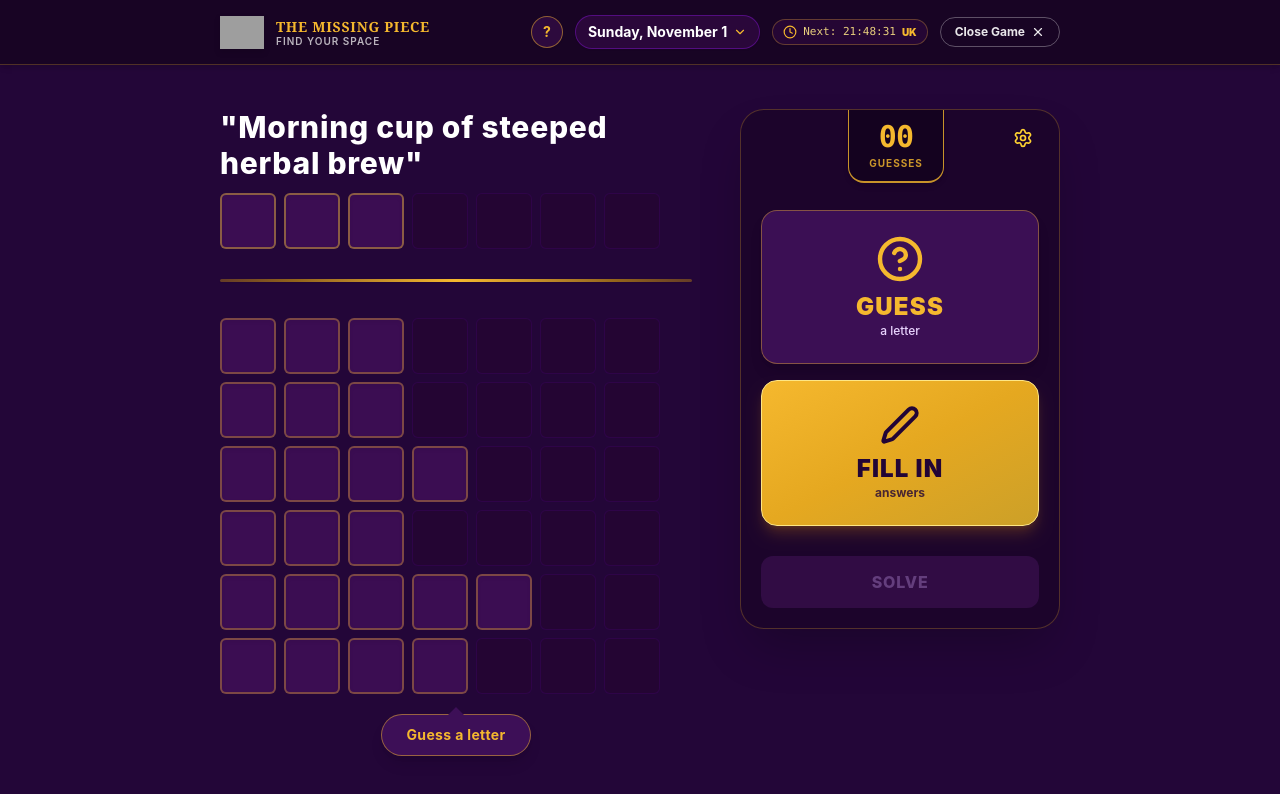
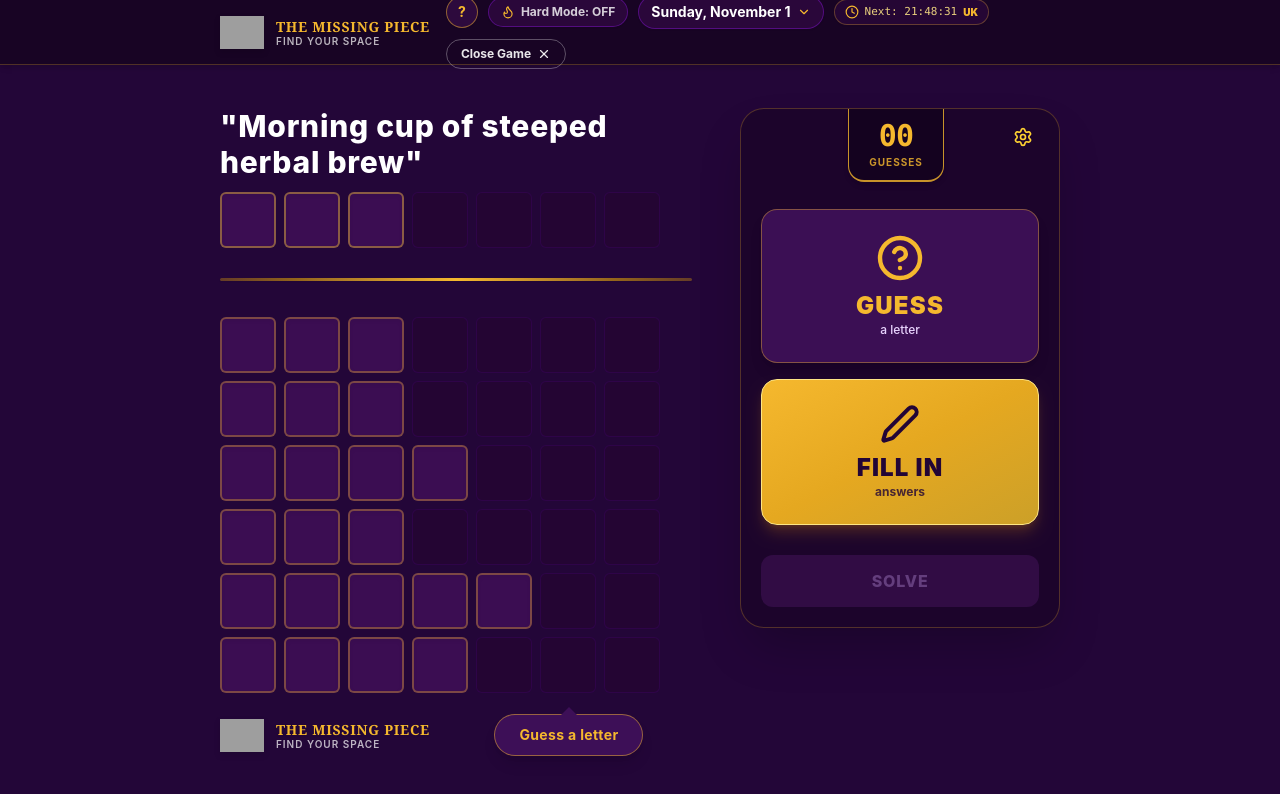
Before and after one commit to MrDimpz/Thematix, a React (Vite) app: page / in a window 1280 px wide. Shown: the top 794 px of the page. Built offline with nearby package versions, Linux system fonts and the light colour scheme; grey boxes are pictures that could not be loaded.

Commit message:
feat: add hard mode implementation
Introduce a hard mode that disables shake animations on incorrect guesses, persists preference in local storage, and adds a UI toggle in the settings menu.

```diff
--- a/src/App.tsx
+++ b/src/App.tsx
@@ -58,6 +58,13 @@ export default function App() {
   const [themeValidation, setThemeValidation] = useState<WordValidationStatus>('neutral');
 
   const [isMuted, setIsMuted] = useState<boolean>(() => sound.getMuted());
+  const [isHardMode, setIsHardMode] = useState<boolean>(() => {
+    try {
+      return localStorage.getItem('thematik_hard_mode') === 'true';
+    } catch {
+      return false;
+    }
+  });
 
   // London UK 00:00 midnight ticker
   const [countdownText, setCountdownText] = useState<string>(() =>
@@ -887,6 +894,19 @@ export default function App() {
     setIsMuted(next);
   };
 
+  const handleToggleHardMode = () => {
+    sound.playKeyClick();
+    setIsHardMode((prev) => {
+      const next = !prev;
+      try {
+        localStorage.setItem('thematik_hard_mode', String(next));
+      } catch {
+        // Ignore storage error
+      }
+      return next;
+    });
+  };
+
   const isGuessMode = mode === 'GUESS';
 
   return (
@@ -900,6 +920,8 @@ export default function App() {
         currentDateStr={puzzle.formattedDate}
         countdownText={countdownText}
         containerWidth={contentWidth}
+        isHardMode={isHardMode}
+        onToggleHardMode={handleToggleHardMode}
         onOpenArchive={() => setShowArchive(true)}
         onOpenHowToPlay={() => setShowHowToPlay(true)}
         onResetOrClose={handleReset}
@@ -921,6 +943,7 @@ export default function App() {
             filledWords={filledWords}
             guessedLetters={guessedLetters}
             mode={mode}
+            isHardMode={isHardMode}
             activeRowIndex={activeRowIndex}
             activeLetterIndex={activeLetterIndex}
             validationStatus={wordValidation}
@@ -984,8 +1007,10 @@ export default function App() {
       <SettingsModal
         isOpen={showSettings}
         isMuted={isMuted}
+        isHardMode={isHardMode}
         onClose={() => setShowSettings(false)}
         onToggleMute={handleToggleMute}
+        onToggleHardMode={handleToggleHardMode}
         onOpenStats={() => setShowStats(true)}
         onOpenHowToPlay={() => setShowHowToPlay(true)}
         onOpenArchive={() => setShowArchive(true)}
--- a/src/components/GoComicsNav.tsx
+++ b/src/components/GoComicsNav.tsx
@@ -1,10 +1,12 @@
 import React from 'react';
-import { ChevronDown, X, Clock } from 'lucide-react';
+import { ChevronDown, X, Clock, Flame } from 'lucide-react';
 
 interface GoComicsNavProps {
   currentDateStr: string;
   countdownText: string;
   containerWidth?: number;
+  isHardMode: boolean;
+  onToggleHardMode: () => void;
   onOpenArchive: () => void;
   onOpenHowToPlay: () => void;
   onResetOrClose: () => void;
@@ -14,6 +16,8 @@ export const GoComicsNav: React.FC<GoComicsNavProps> = ({
   currentDateStr,
   countdownText,
   containerWidth,
+  isHardMode,
+  onToggleHardMode,
   onOpenArchive,
   onOpenHowToPlay,
   onResetOrClose,
@@ -43,7 +47,7 @@ export const GoComicsNav: React.FC<GoComicsNavProps> = ({
         </div>
 
         {/* Center / Navigation Controls */}
-        <div className="flex items-center gap-2 sm:gap-3 flex-wrap">
+        <div className="flex items-center gap-2 sm:gap-2.5 flex-wrap">
           {/* Help button (?) */}
           <button
             type="button"
@@ -52,6 +56,21 @@ export const GoComicsNav: React.FC<GoComicsNavProps> = ({
             title="How to Play"
           >
             ?
+          </button>
+
+          {/* Hard Mode Toggle */}
+          <button
+            type="button"
+            onClick={onToggleHardMode}
+            className={`flex items-center gap-1.5 font-bold text-xs py-1.5 px-3 rounded-full border transition-all cursor-pointer shadow-xs ${
+              isHardMode
+                ? 'bg-[#f5b82e] text-[#220536] border-amber-300 shadow-amber-500/20'
+                : 'bg-[#2a073a] hover:bg-[#380c4d] text-white/80 hover:text-[#f5b82e] border-purple-800/60'
+            }`}
+            title="Hard Mode: Hides red incorrect letter indicators upon solve"
+          >
+            <Flame className={`w-3.5 h-3.5 ${isHardMode ? 'text-[#220536] fill-[#220536]' : 'text-[#f5b82e]'}`} />
+            <span>Hard Mode: {isHardMode ? 'ON' : 'OFF'}</span>
           </button>
 
           {/* Date Selector (Saturday, October 31 ⌄) */}
--- a/src/components/SettingsModal.tsx
+++ b/src/components/SettingsModal.tsx
@@ -1,11 +1,13 @@
 import React from 'react';
-import { X, Volume2, VolumeX, BarChart2, HelpCircle, RotateCcw, Calendar, Eye } from 'lucide-react';
+import { X, Volume2, VolumeX, BarChart2, HelpCircle, RotateCcw, Calendar, Eye, Flame } from 'lucide-react';
 
 interface SettingsModalProps {
   isOpen: boolean;
   isMuted: boolean;
+  isHardMode: boolean;
   onClose: () => void;
   onToggleMute: () => void;
+  onToggleHardMode: () => void;
   onOpenStats: () => void;
   onOpenHowToPlay: () => void;
   onOpenArchive: () => void;
@@ -17,8 +19,10 @@ interface SettingsModalProps {
 export const SettingsModal: React.FC<SettingsModalProps> = ({
   isOpen,
   isMuted,
+  isHardMode,
   onClose,
   onToggleMute,
+  onToggleHardMode,
   onOpenStats,
   onOpenHowToPlay,
   onOpenArchive,
@@ -42,6 +46,36 @@ export const SettingsModal: React.FC<SettingsModalProps> = ({
         <h3 className="text-xl font-bold mb-4 font-serif-title">Game Settings</h3>
 
         <div className="space-y-2">
+          {/* Hard Mode Toggle */}
+          <button
+            type="button"
+            onClick={onToggleHardMode}
+            className="w-full flex items-center justify-between p-3 rounded-2xl bg-slate-50 dark:bg-slate-800/60 hover:bg-slate-100 dark:hover:bg-slate-800 transition-colors cursor-pointer"
+          >
+            <div className="flex items-center gap-3 text-left">
+              <Flame
+                className={`w-5 h-5 shrink-0 ${
+                  isHardMode ? 'text-amber-500 fill-amber-500' : 'text-slate-400'
+                }`}
+              />
+              <div>
+                <span className="font-semibold text-sm block">Hard Mode</span>
+                <span className="text-[11px] text-slate-500 dark:text-slate-400 block leading-tight">
+                  Hides red incorrect letter indicators on solve
+                </span>
+              </div>
+            </div>
+            <span
+              className={`text-xs font-bold px-2 py-0.5 rounded-full ${
+                isHardMode
+                  ? 'bg-amber-500/20 text-amber-600 dark:text-amber-400'
+                  : 'text-slate-400'
+              }`}
+            >
+              {isHardMode ? 'ON' : 'OFF'}
+            </span>
+          </button>
+
           {/* Sound Toggle */}
           <button
             type="button"
--- a/src/components/ThematikBoard.tsx
+++ b/src/components/ThematikBoard.tsx
@@ -10,6 +10,7 @@ interface ThematikBoardProps {
   filledWords: string[];
   guessedLetters: string[];
   mode: GameMode;
+  isHardMode: boolean;
   activeRowIndex: number; // -1 for theme row, 0..5 for words
   activeLetterIndex: number;
   validationStatus: WordValidationStatus[];
@@ -27,6 +28,7 @@ export const ThematikBoard: React.FC<ThematikBoardProps> = ({
   filledWords,
   guessedLetters,
   mode,
+  isHardMode,
   activeRowIndex,
   activeLetterIndex,
   validationStatus,
@@ -45,9 +47,16 @@ export const ThematikBoard: React.FC<ThematikBoardProps> = ({
 
   const isThemeIncorrect = themeValidation === 'incorrect';
   const isThemeEvaluated = themeValidation === 'incorrect' || themeValidation === 'incomplete';
+  const isAnyEvaluatedWrong =
+    isThemeEvaluated ||
+    validationStatus.some((s) => s === 'incorrect' || s === 'incomplete');
 
   return (
-    <div className="flex flex-col items-start select-none">
+    <div
+      className={`flex flex-col items-start select-none ${
+        isHardMode && isAnyEvaluatedWrong ? 'animate-shake' : ''
+      }`}
+    >
       {/* The Clue (e.g. "___ or treat!") */}
       <h1 className="text-2xl sm:text-3xl font-extrabold text-white tracking-wide mb-3 text-left">
         {themeClue}
@@ -56,7 +65,7 @@ export const ThematikBoard: React.FC<ThematikBoardProps> = ({
       {/* Theme Anchor Word Row (Fillable & affected by Guess and Fill Mode) */}
       <div
         className={`flex items-center gap-1.5 sm:gap-2 mb-3 ${
-          isThemeIncorrect ? 'animate-shake' : ''
+          !isHardMode && isThemeIncorrect ? 'animate-shake' : ''
         }`}
       >
         {Array.from({ length: maxWordLength }).map((_, colIdx) => {
@@ -90,8 +99,9 @@ export const ThematikBoard: React.FC<ThematikBoardProps> = ({
             : userChar.trim();
           const isFilled = Boolean(displayChar && displayChar.trim().length > 0);
 
-          // Only highlight in red if this specific tile has a wrong typed letter during validation
+          // Only highlight in red if not in Hard Mode and this specific tile has a wrong typed letter during validation
           const isTileWrong =
+            !isHardMode &&
             isPartOfWord &&
             isThemeEvaluated &&
             !isRevealedByGuess &&
@@ -138,7 +148,7 @@ export const ThematikBoard: React.FC<ThematikBoardProps> = ({
             <div
               key={rowIdx}
               className={`flex items-center gap-1.5 sm:gap-2 ${
-                isRowIncorrect ? 'animate-shake' : ''
+                !isHardMode && isRowIncorrect ? 'animate-shake' : ''
               }`}
             >
               {Array.from({ length: maxWordLength }).map((_, colIdx) => {
@@ -170,8 +180,9 @@ export const ThematikBoard: React.FC<ThematikBoardProps> = ({
                   : userChar.trim();
                 const isFilled = Boolean(displayChar && displayChar.trim().length > 0);
 
-                // Only highlight in red if this specific tile has a wrong typed letter during validation
+                // Only highlight in red if not in Hard Mode and this specific tile has a wrong typed letter during validation
                 const isTileWrong =
+                  !isHardMode &&
                   isPartOfWord &&
                   isRowEvaluated &&
                   !isRevealedByGuess &&
@@ -207,8 +218,27 @@ export const ThematikBoard: React.FC<ThematikBoardProps> = ({
         })}
       </div>
 
-      {/* Authentic Speech Bubble Pointer beneath the grid (styled with logo colors) */}
-      <div className="w-full flex justify-center mt-5">
+      {/* Bottom Row beneath the grid: Copied Logo on bottom-left + Authentic Speech Bubble Pointer */}
+      <div className="w-full flex items-center justify-between gap-4 mt-5 relative">
+        {/* Copied Logo & Title below the bottom-left of the grid */}
+        <div className="flex items-center gap-2.5 sm:gap-3 shrink-0">
+          <img
+            src="/assets/aistudio/3d_logo_944e5372.png"
+            alt="The Missing Piece Logo"
+            className="w-9 h-9 sm:w-11 sm:h-11 object-contain drop-shadow-md hover:scale-105 transition-transform"
+          />
+          <div className="flex flex-col">
+            <span className="font-black text-xs sm:text-sm tracking-wider text-[#f5b82e] uppercase font-serif leading-tight drop-shadow-xs">
+              The Missing Piece
+            </span>
+            <span className="text-[9px] sm:text-[10px] text-white/70 tracking-widest uppercase font-semibold leading-none">
+              Find Your Space
+            </span>
+          </div>
+        </div>
+
+        {/* Speech Bubble Pointer */}
+        <div className="flex-1 flex justify-center">
           <div
             className={`relative px-6 py-2.5 rounded-full font-bold text-sm tracking-wide shadow-lg transition-colors duration-200 bg-[#3d0f57] border border-[#f5b82e]/50 ${
               isGuessMode ? 'text-[#f5b82e]' : 'text-white'
@@ -220,5 +250,6 @@ export const ThematikBoard: React.FC<ThematikBoardProps> = ({
           </div>
         </div>
       </div>
+    </div>
   );
 };
--- a/src/components/WinModal.tsx
+++ b/src/components/WinModal.tsx
@@ -34,7 +34,7 @@ export const WinModal: React.FC<WinModalProps> = ({
 
   return (
     <div className="fixed inset-0 z-50 flex items-center justify-center p-4 bg-black/60 backdrop-blur-xs animate-in fade-in duration-200">
-      <div className="bg-white dark:bg-slate-900 rounded-3xl border border-slate-200 dark:border-slate-800 shadow-2xl max-w-md w-full p-6 text-center relative overflow-hidden">
+      <div className="bg-white dark:bg-slate-900 rounded-3xl border border-slate-200 dark:border-slate-800 shadow-2xl max-w-lg w-full p-6 text-center relative overflow-hidden">
         {/* Confetti header graphic */}
         <div className="absolute top-0 left-0 right-0 h-2.5 bg-gradient-to-r from-[#f5b82e] via-purple-600 to-[#ffd166]" />
 
@@ -59,14 +59,14 @@ export const WinModal: React.FC<WinModalProps> = ({
           {puzzle.formattedDate}
         </p>
 
-        {/* Rating stars with logo on either side with a 20px gap */}
-        <div className="flex items-center justify-center my-3 gap-[20px]">
+        {/* Rating stars with spinning 100% larger logo on either side with a 20px gap */}
+        <div className="flex items-center justify-center my-4 gap-[20px]">
           <img
             src="/assets/aistudio/3d_logo_944e5372.png"
             alt="The Missing Piece Logo"
-            className="w-16 h-16 sm:w-20 sm:h-20 object-contain drop-shadow-md select-none"
+            className="w-32 h-32 sm:w-40 sm:h-40 shrink-0 object-contain drop-shadow-md select-none animate-[spin_4s_linear_infinite]"
           />
-          <div className="flex items-center justify-center gap-1.5">
+          <div className="flex items-center justify-center gap-1.5 shrink-0">
             {[1, 2, 3].map((star) => (
               <Star
                 key={star}
@@ -81,7 +81,7 @@ export const WinModal: React.FC<WinModalProps> = ({
           <img
             src="/assets/aistudio/3d_logo_944e5372.png"
             alt="The Missing Piece Logo"
-            className="w-16 h-16 sm:w-20 sm:h-20 object-contain drop-shadow-md select-none"
+            className="w-32 h-32 sm:w-40 sm:h-40 shrink-0 object-contain drop-shadow-md select-none animate-[spin_4s_linear_infinite]"
           />
         </div>
         <div className="text-sm font-bold text-slate-800 dark:text-slate-200 mb-4">
```
Also changed, not shown: public/assets/aistudio/screenshot_4_b9914e0a.png (added). Lines whose indentation alone changed are shown as unchanged.
